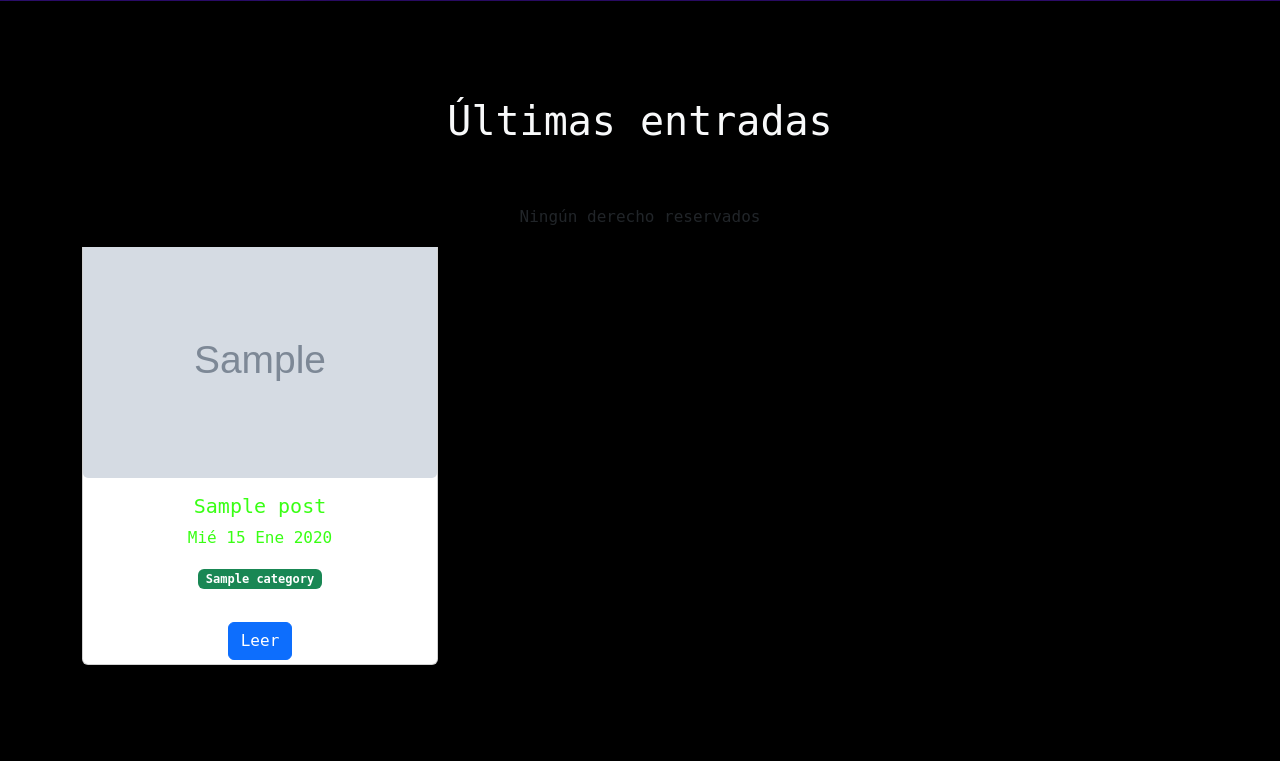
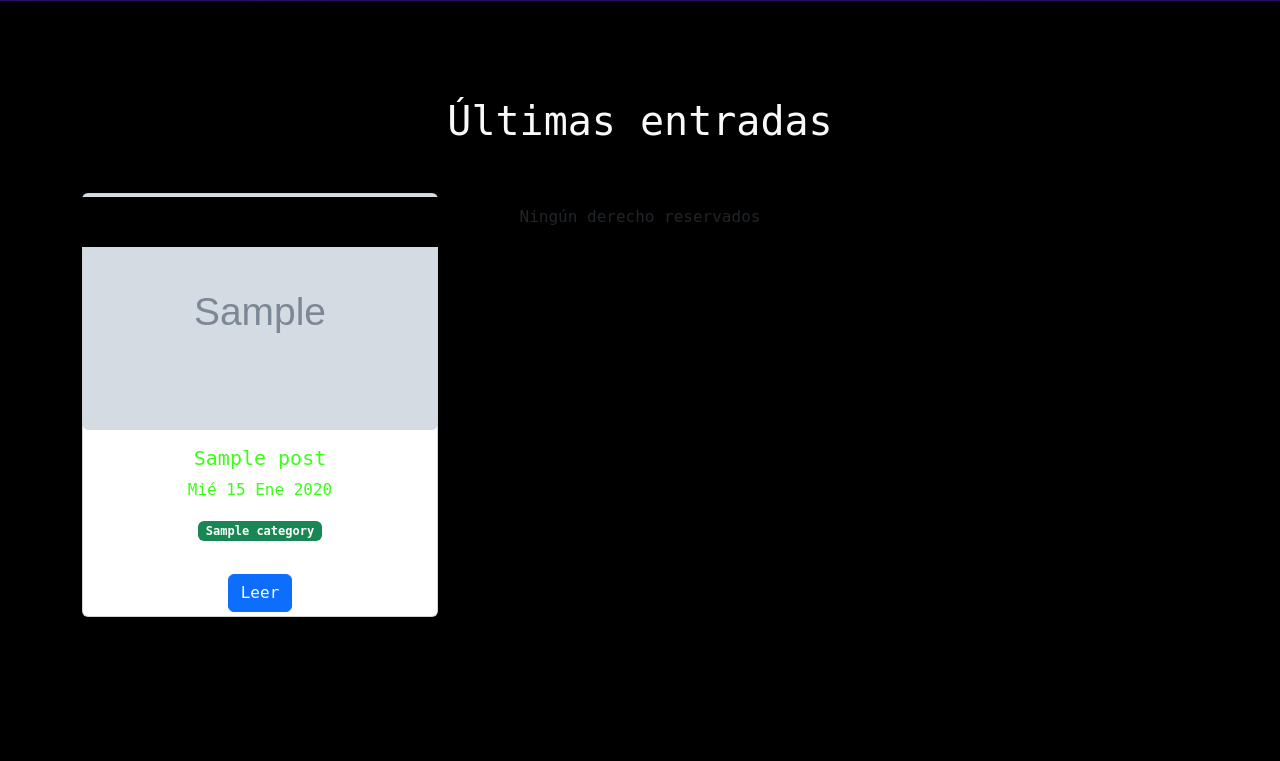
Before and after one commit to Carlos01111/proxy-, a Django app: page / in a window 1280 px wide. Shown: the part 553-1314 px from the top of the page. After the commit the page ends 1170 px from the top, so only its background shows below. Run offline with Django 4.2, Linux system fonts and the light colour scheme; tables that the repository leaves empty hold one stand-in row (values such as "Sample post"); grey boxes marked "Sample" are stand-in pictures; parts of the project's set-up code (start-up, migrations or seed data) failed here and were passed over; some libraries are stand-ins or nearby versions.

Commit message:
update index

```diff
--- a/templates/index.html
+++ b/templates/index.html
@@ -96,7 +96,7 @@
     <div class="row   mt-5 mb-5  ">
 
     {% for post in posts %}
-        <div class=" col-md-6 col-lg-4 col-sm-12 mt-5 mb-5  " >
+        <div class=" col-md-6 col-lg-4 col-sm-12  mb-5  " >
             <div class="card" >
                 <img class="card-img" src="{{post.image.url}}" alt="{{post.title}}" style="min-height: 236px;max-height:236px">
                 <div class="card-body card-body1">
@@ -113,10 +113,7 @@
                 </div>
                   <div class="text-center "><a href="{% url 'bases:detailpost' post.pk %}" class="btn btn-primary  mb-1">Leer</a></div>
                 </div>
-              </div>
-        </div>
-
-
+            </div>
     {% endfor %}
     {% else %}
 <div class="mt-5 mb-5">
@@ -124,7 +121,7 @@
 </div>
 
     {% endif %}
-
+</div>
 </section>
 <!-- fin seccion de ultimas entradas -->
 {% endblock%}
```
